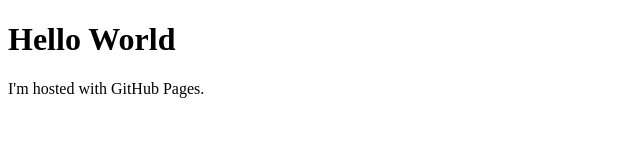
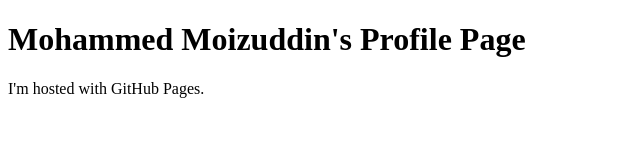
Before and after one commit to MohammedProfile/Mohammed.github.io, a plain HTML site: page index.html in a window 1280 px wide. Shown: the whole page, without its empty margins (0-640 px from the left). Drawn offline with Linux system fonts and the light colour scheme.

Commit message:
Update index.html

```diff
--- a/index.html
+++ b/index.html
@@ -1,7 +1,7 @@
 <!DOCTYPE html>
 <html>
 <body>
-<h1>Hello World</h1>
+<h1>Mohammed Moizuddin's Profile Page</h1>
 <p>I'm hosted with GitHub Pages.</p>
 </body>
 </html>
```
